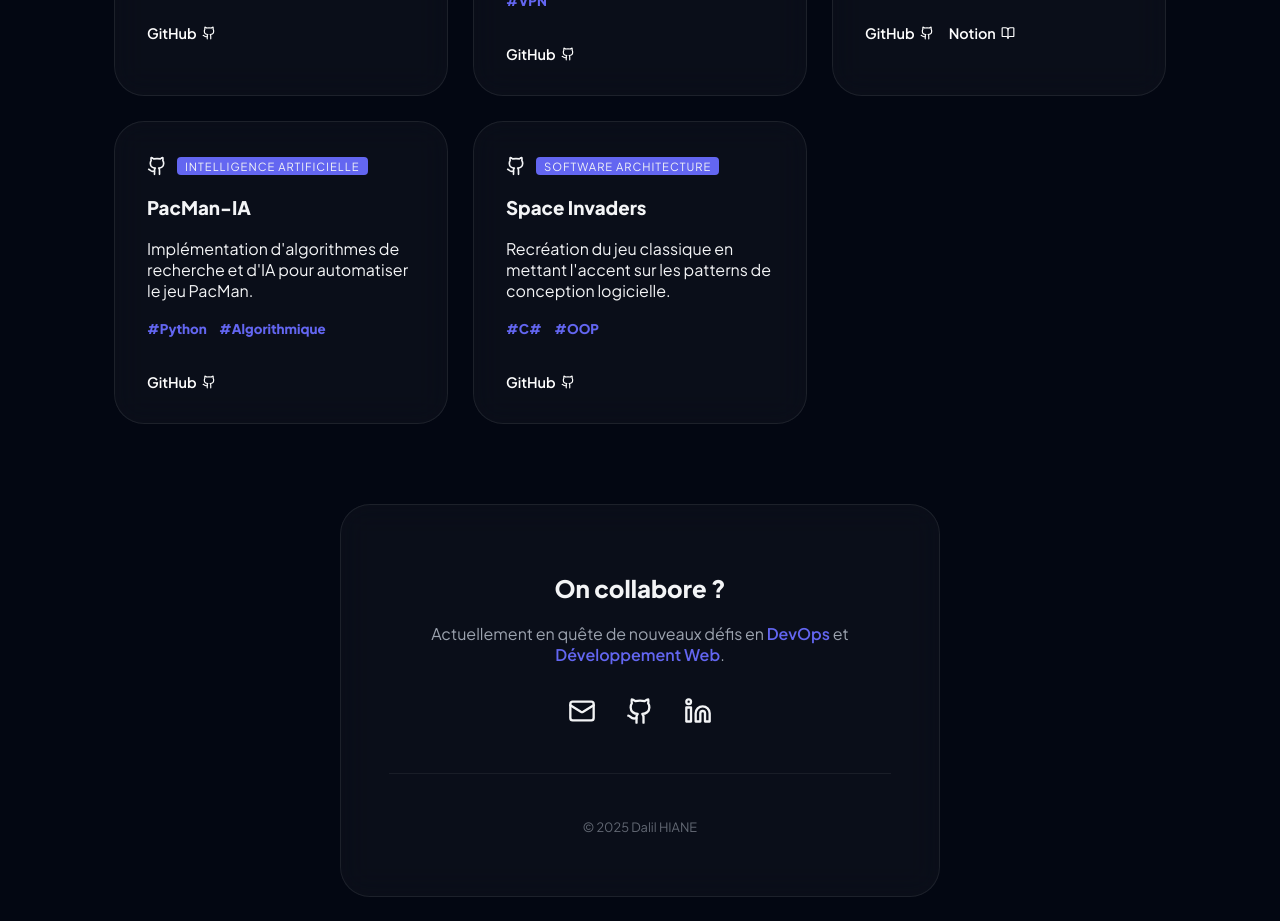
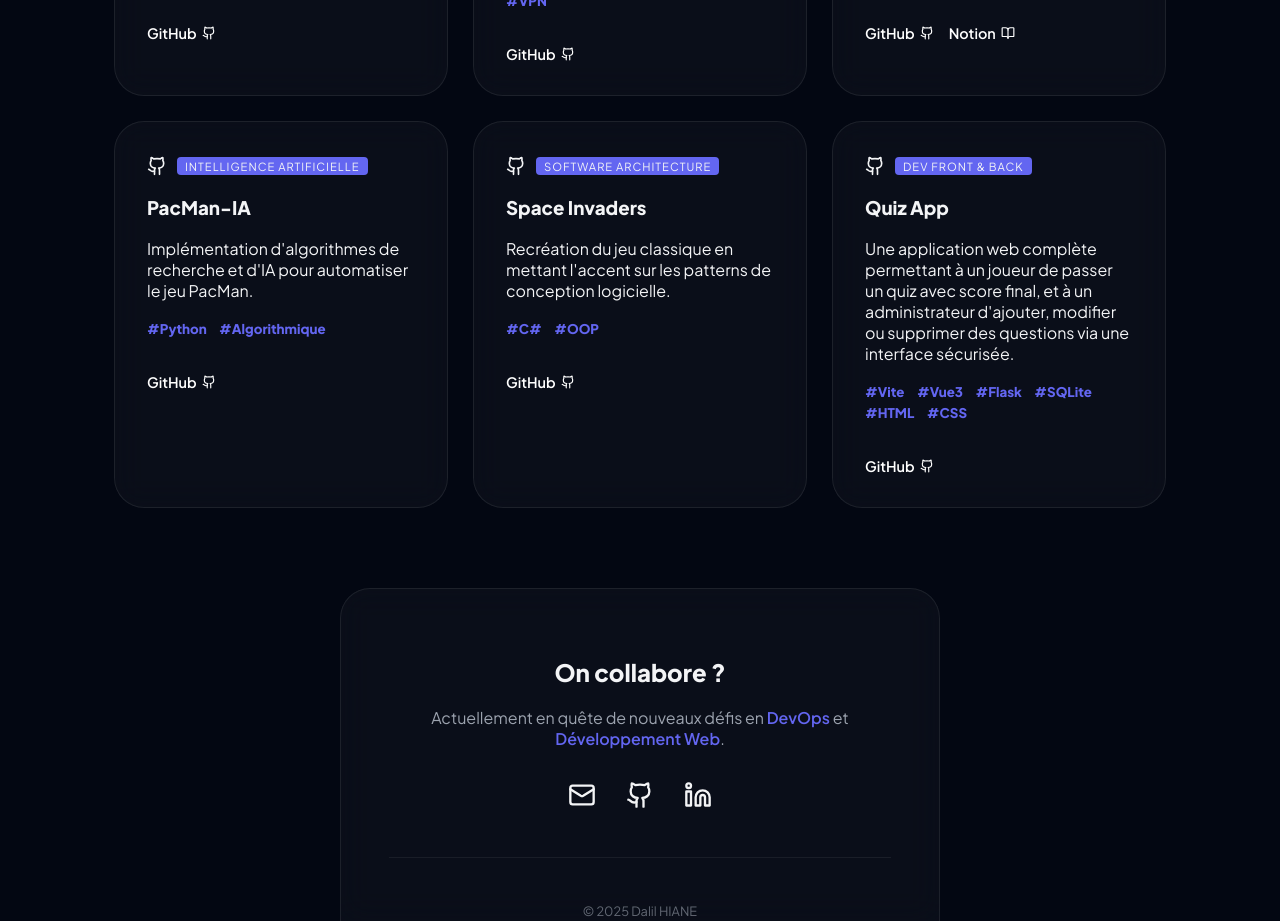
Before and after one commit to DaluxOnFlux/Portfolio, a React (Vite) app: page / in a window 1280 px wide. Shown: the part 2220-3141 px from the top of the page. Built offline with nearby package versions, Linux system fonts and the light colour scheme.

Commit message:
add project

```diff
--- a/src/App.jsx
+++ b/src/App.jsx
@@ -221,6 +221,16 @@ const App = () => {
             tech={["C#", "OOP"]}
             link="https://github.com/DaluxOnFlux/Space-Invaders-Projet-E3"
           />
+
+          {/* Projet 4: Projet Quiz App */}
+          <ProjectCard
+            title="Quiz App"
+            tag="Dev FRONT & BACK"
+            videoSrc="/videos/quizapp.mp4"
+            desc="Une application web complète permettant à un joueur de passer un quiz avec score final, et à un administrateur d'ajouter, modifier ou supprimer des questions via une interface sécurisée."
+            tech={["Vite", "Vue3", "Flask", "SQLite", "HTML", "CSS"]}
+            link="https://github.com/DaluxOnFlux/quiz_app"
+          />
         </div>
       </section>
 
```
Also changed, not shown: 1 other file (tests, documents, lock files or other folders).
